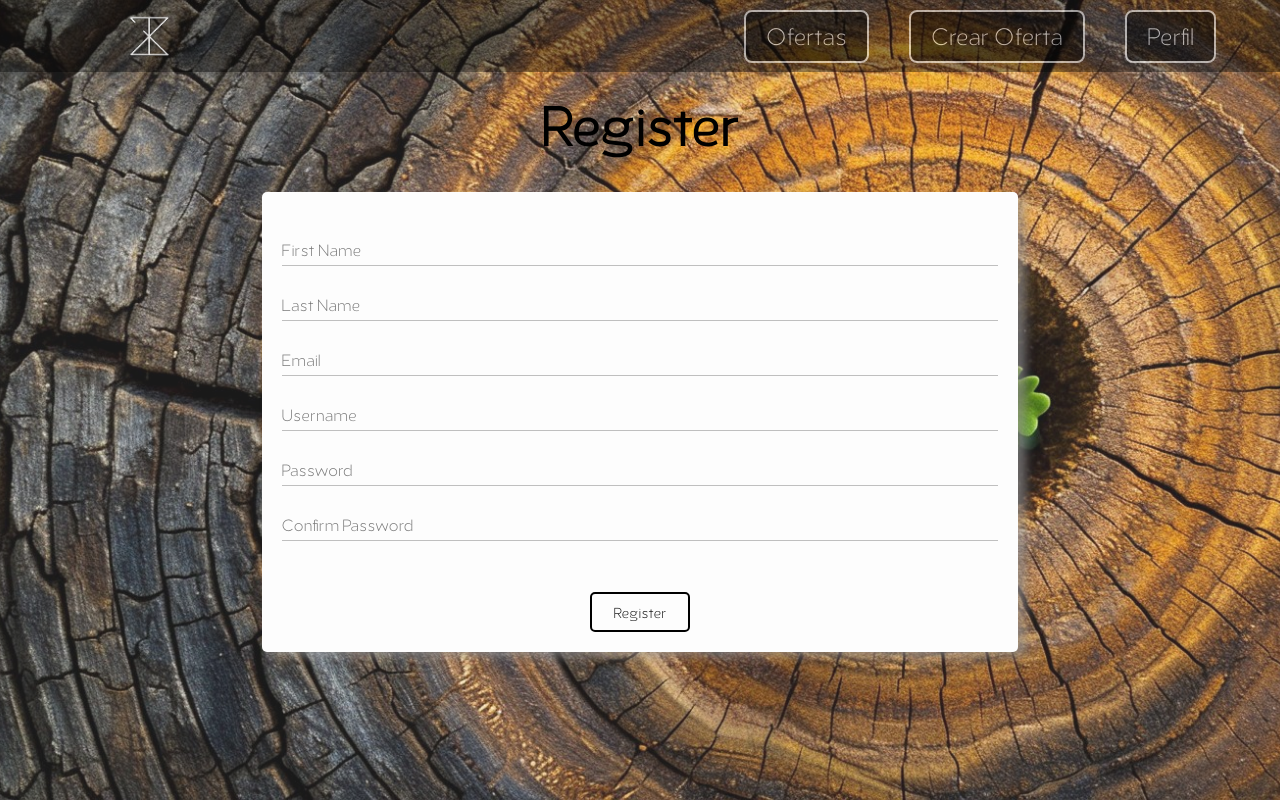
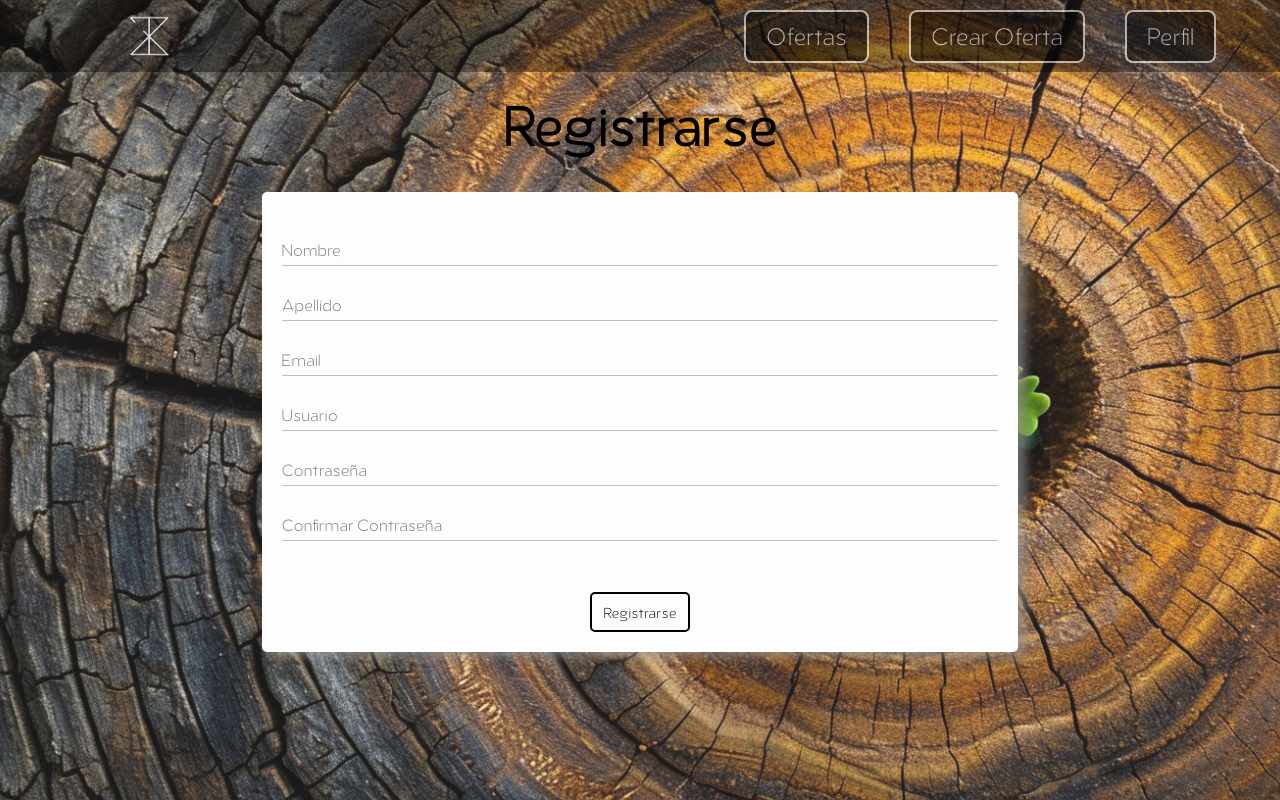
Before and after one commit to David0798C/taimFront, a React (Vite) app: page /register in a window 1280 px wide. Built offline with nearby package versions, Linux system fonts and the light colour scheme.

Commit message:
cambios a castellano

```diff
--- a/src/pages/Login.jsx
+++ b/src/pages/Login.jsx
@@ -53,12 +53,12 @@ const Login = () => {
         <LoginStyle>
           <Input
             type="text"
-            placeholder="Username"
+            placeholder="Usuario"
             onChange={(e) => setNombre(e.target.value)}
           />
           <Input
             type="password"
-            placeholder="Password"
+            placeholder="Contraseña"
             onChange={(e) => setPassword(e.target.value)}
           />
           <Parrafo>{errorMessage}</Parrafo>
--- a/src/pages/Register.jsx
+++ b/src/pages/Register.jsx
@@ -83,18 +83,18 @@ const Register = () => {
     <div>
       <GlobalStyle />
       <RegisterContainer>
-        <h1>Register</h1>
+        <h1>Registrarse</h1>
 
         <InputContainer>
           <Input
             type="text"
-            placeholder="First Name"
+            placeholder="Nombre"
             onChange={(e) => setName(e.target.value)}
           />
 
           <Input
             type="text"
-            placeholder="Last Name"
+            placeholder="Apellido"
             onChange={(e) => setSurname(e.target.value)}
           />
 
@@ -106,24 +106,24 @@ const Register = () => {
 
           <Input
             type="text"
-            placeholder="Username"
+            placeholder="Usuario"
             onChange={(e) => setUsername(e.target.value)}
           />
 
           <Input
             type="password"
-            placeholder="Password"
+            placeholder="Contraseña"
             onChange={(e) => setPassword(e.target.value)}
           />
 
           <Input
             type="password"
-            placeholder="Confirm Password"
+            placeholder="Confirmar Contraseña"
             onChange={(e) => setPassword2(e.target.value)}
           />
 
           <Button type="button" onClick={ConfirmPassword}>
-            Register
+            Registrarse
           </Button>
         </InputContainer>
       </RegisterContainer>
```
Also changed, not shown: src/pages/EditUser.jsx (indentation only).
